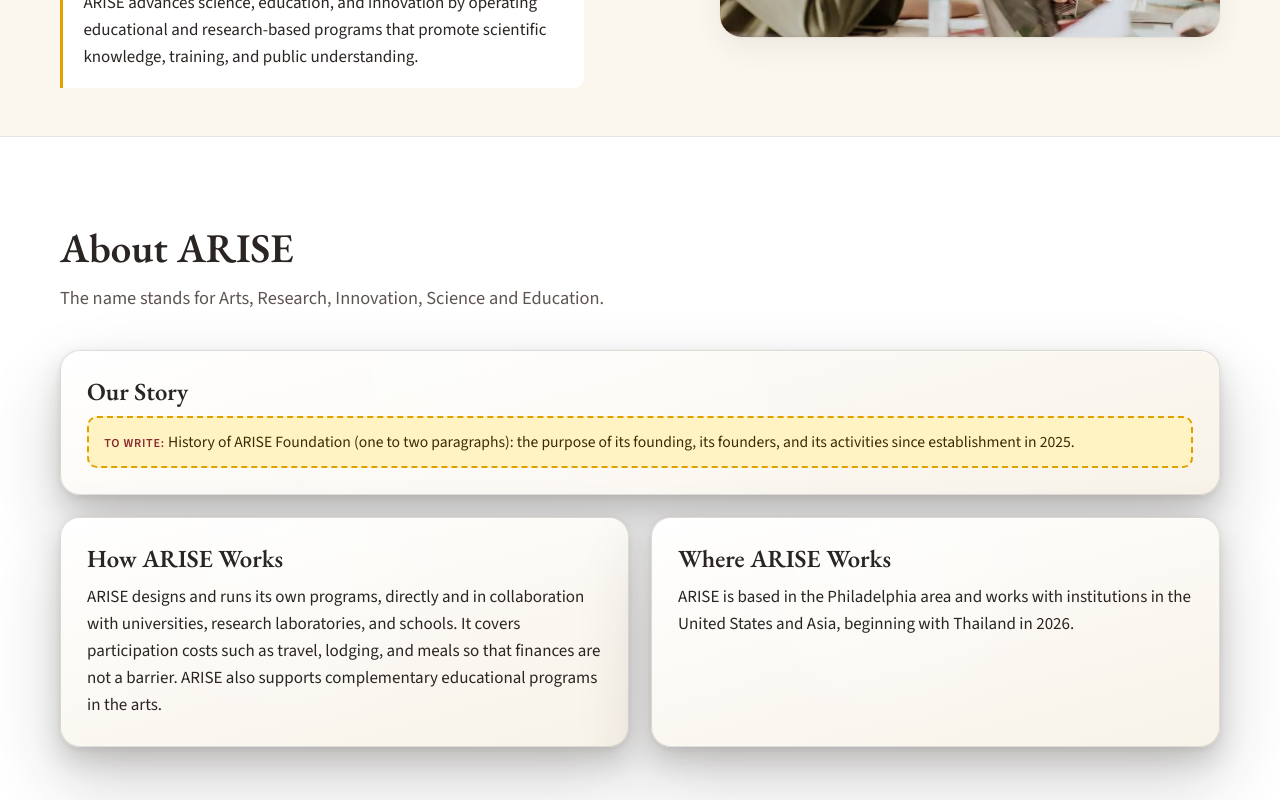
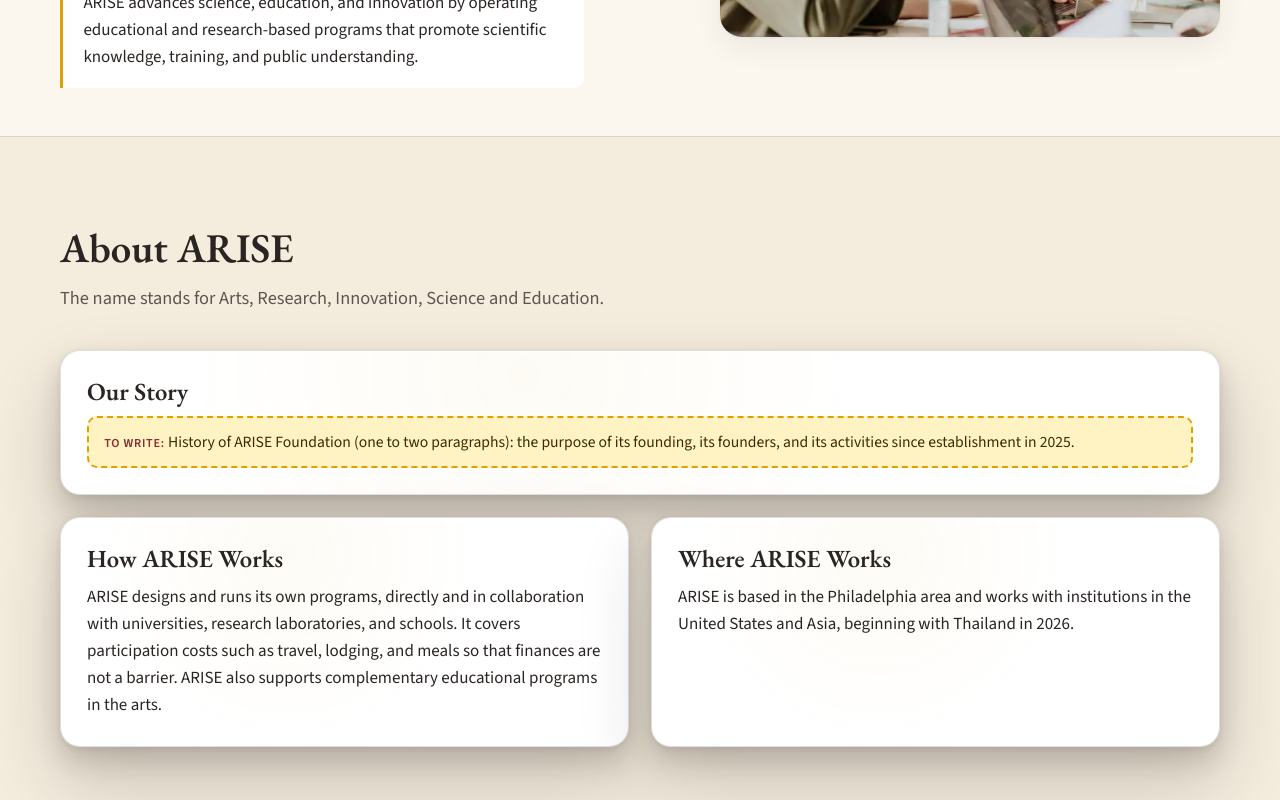
Before and after one commit to shehryarusman/ngo-website, a React (Vite) app: page /about in a window 1280 px wide. Shown: the part 580-1380 px from the top of the page. Built offline with nearby package versions, Linux system fonts and the light colour scheme.

Commit message:
Make cards solid white on deep cream section bands
- Cards: solid white face instead of a white-to-cream gradient
- Tinted section bands: white to deep cream (#f4ecdd)
- Cursor highlight: faint gold glow, visible on the white face

```diff
--- a/src/styles.css
+++ b/src/styles.css
@@ -702,7 +702,7 @@ ul {
 }
 
 .section--tint {
-  background: var(--white);
+  background: var(--cream-deep);
   border-block: 1px solid var(--line);
 }
 
@@ -758,14 +758,14 @@ ul {
   flex-direction: column;
   gap: 0.65rem;
   padding: clamp(18px, 2.4vw, 26px);
-  /* The highlight follows the cursor via --gloss-x/--gloss-y (useCardMotion). */
+  /* A faint gold glow follows the cursor via --gloss-x/--gloss-y (useCardMotion). */
   background:
     radial-gradient(
       circle at var(--gloss-x, 40%) var(--gloss-y, 16%),
-      rgba(255, 255, 255, calc(0.3 + 0.3 * var(--card-lift, 0))) 0%,
-      rgba(255, 255, 255, 0) 48%
+      rgba(224, 161, 0, calc(0.04 + 0.05 * var(--card-lift, 0))) 0%,
+      rgba(224, 161, 0, 0) 48%
     ),
-    linear-gradient(165deg, var(--white) 0%, #f8f3e9 100%);
+    var(--white);
   border: 1px solid var(--card-border);
   border-radius: var(--radius-card);
   /* Two soft layers whose offsets move against the cursor, lengthening as the card lifts. */
```
